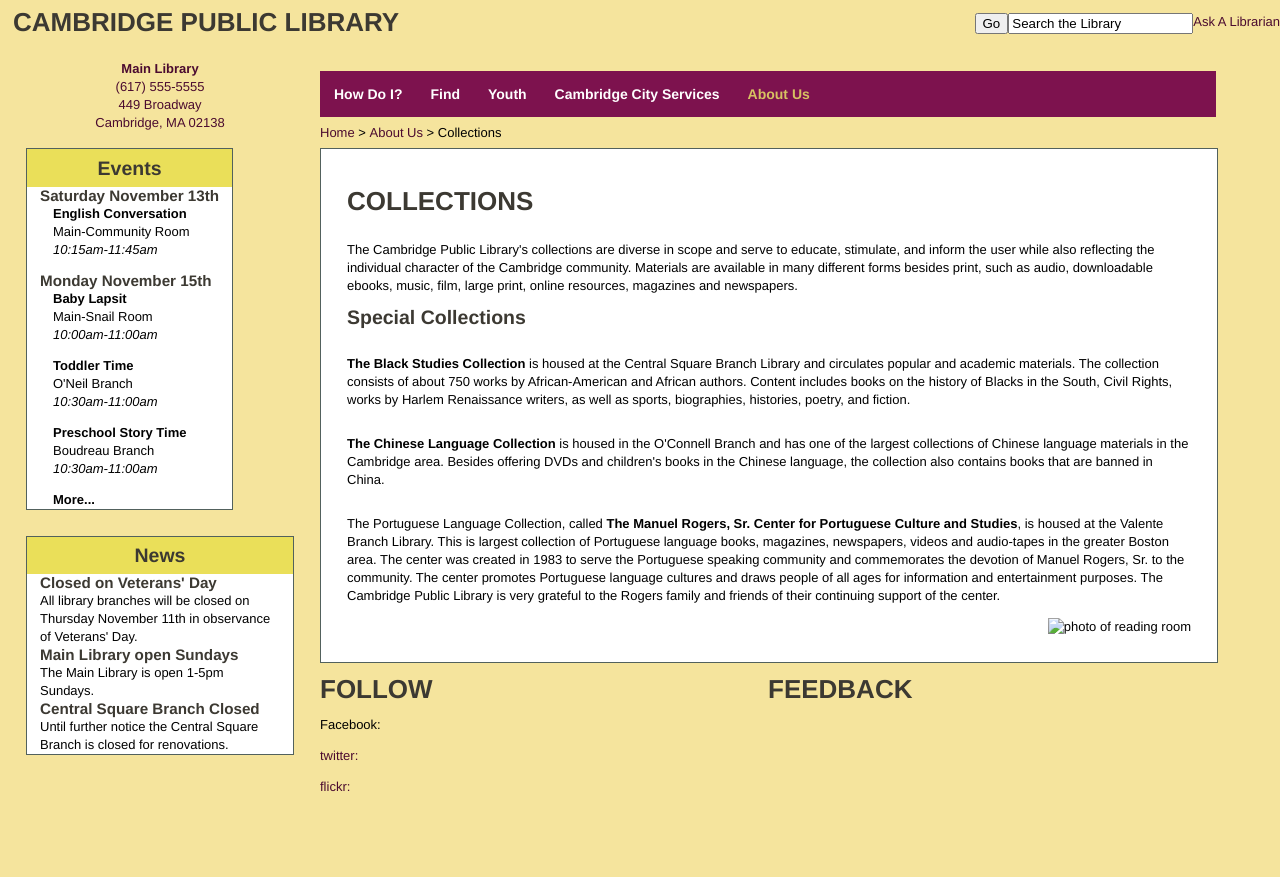
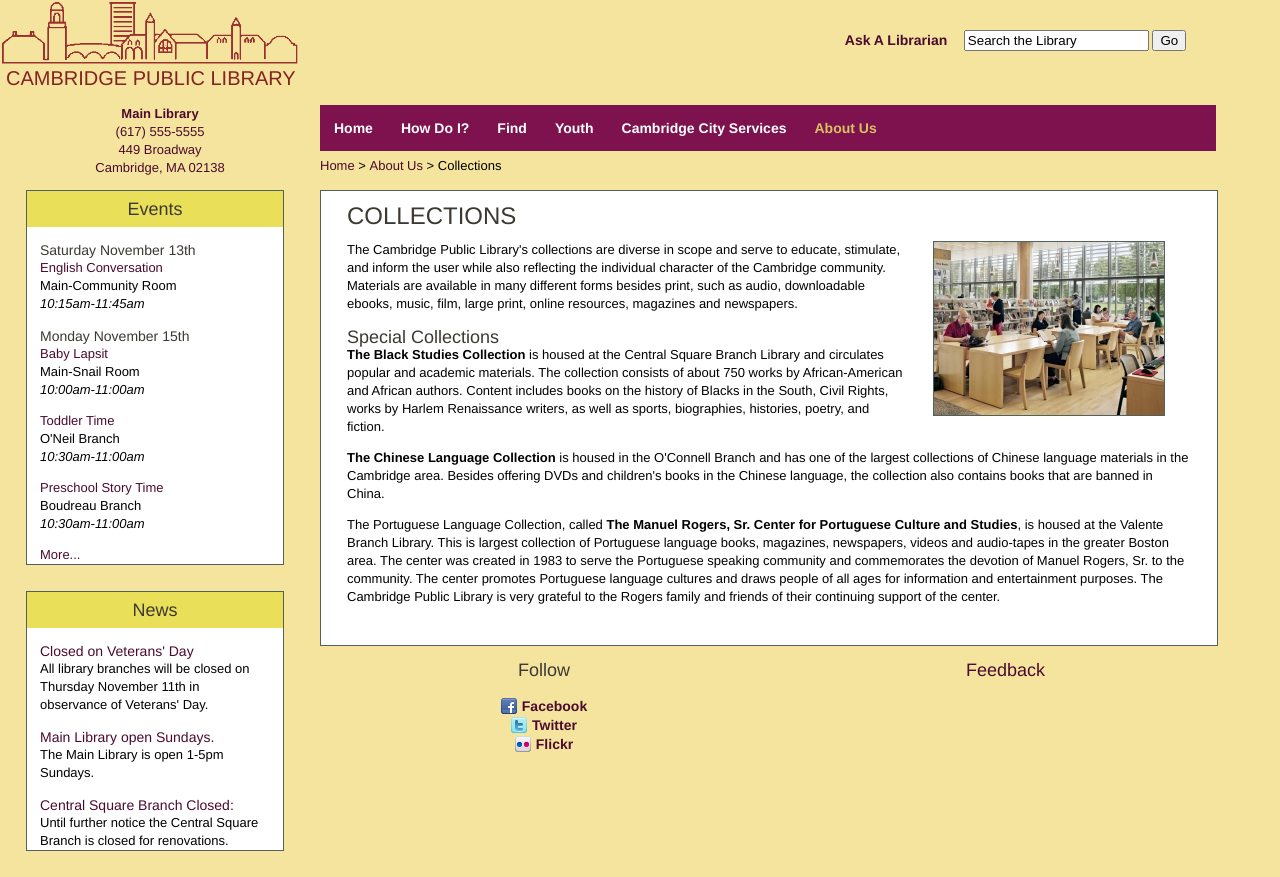
Before and after one commit to LukeGaudreau/CPL, a plain HTML site: page about-us.html in a window 1280 px wide. Before the commit the page ends 809 px from the top, so only its background shows below. Drawn offline with Linux system fonts and the light colour scheme.

Commit message:
add images

```diff
--- a/about-us.html
+++ b/about-us.html
@@ -9,6 +9,7 @@
 		<div id="header">
 		<!-- Logo Section -->
 			<div id="logo">
+				<img src="images/logo.gif" width="300" height="64" alt="Cambridge Public Library" />
 				<h1>Cambridge Public Library</h1>
 			</div>
 			<!-- End Logo Section -->
@@ -36,6 +37,7 @@
 			<!-- Main Navigation Menu -->
 			<div id="menu">
 							<ul>
+						<li class="home"><a href="#">Home</a></li>
 				    <li class="how"><a href="#">How Do I?</a></li>
 				    <li class="find"><a href="#">Find</a></li>
 				    <li class="youth"><a href="#">Youth</a></li>
@@ -63,10 +65,10 @@
 
 <ul>
   <li>
-    <h3>Saturday November 13th</h3>
+    <h4>Saturday November 13th</h4>
   <ul>
      <li>
-     <p><strong>English Conversation</strong></p>
+     <p><a href="#">English Conversation</a></p>
 			<p class="location"> Main-Community Room</p>
      <p class="time">10:15am-11:45am</p>
      </li>
@@ -74,29 +76,29 @@
   </li>
 
   <li>
-     <h3>Monday November 15th</h3>
+     <h4>Monday November 15th</h4>
   <ul>
       <li>
-      <p><strong>Baby Lapsit</strong></p>
+      <p><a href="#">Baby Lapsit</a></p>
 			<p class="location"> Main-Snail Room</p>
       <p class="time">10:00am-11:00am</p>
       </li>
 
 
       <li>
-      <p><strong>Toddler Time</strong></p>
+      <p><a href="#">Toddler Time</a></p>
 			<p class="location"> O'Neil Branch</p>
       <p class="time">10:30am-11:00am</p>
       </li>
 
       <li>
-      <p><strong>Preschool Story Time</strong></p>
+      <p><a href="#">Preschool Story Time</a></p>
 			<p class="location"> Boudreau Branch</p>
       <p class="time">10:30am-11:00am</p>
       </li>
 
       <li>
-			<p><strong>More...</strong>
+			<p><a href="#">More...</a>
 			</li>
 
   </ul>
@@ -109,15 +111,15 @@
 				<h2>News</h2>
 <ul>
   <li>
-  <h3>Closed on Veterans' Day</h3>
+  <h4><a href="#">Closed on Veterans' Day</a></h4>
     <p>All library branches will be closed on Thursday November 11th in observance of Veterans' Day.</p>
     </li>
 		<li>
-  <h3>Main Library open Sundays</h3>
+  <h4><a href="#">Main Library open Sundays.</a></h4>
   <p>The Main Library is open 1-5pm Sundays.</p>
   </li>
   <li>
-  <h3>Central Square Branch Closed</h3>
+  <h4><a href="#">Central Square Branch Closed:</a></h4>
   <p>Until further notice the Central Square Branch is closed for renovations.</p>
   </li>
 </ul>
@@ -127,26 +129,27 @@
 		</div>
 		<div id="main">
 			<!-- Content of the Page -->
-			<div class="content">
+			<div id="content">
 				<h1>Collections</h1>
+						<img class="right" src="images/collections.jpg" width="230" height="173" alt="photo of reading room"/>
 				    <p>The Cambridge Public Library's collections are diverse in scope and serve to educate, stimulate, and inform the user while also reflecting the individual character of the Cambridge community. Materials are available in many different forms besides print, such as audio, downloadable ebooks, music, film, large print, online resources, magazines and newspapers. </p>
 				    <h2>Special Collections</h2>
 				    <p> <strong>The Black Studies Collection</strong> is housed at the Central Square Branch Library and circulates popular and academic materials. The collection consists of about 750 works by African-American and African authors. Content includes books on the history of Blacks in the South, Civil Rights, works by Harlem Renaissance writers, as well as sports, biographies, histories, poetry, and fiction. </p>
 				    <p> <strong>The Chinese Language Collection</strong> is housed in the O'Connell Branch and has one of the largest collections of Chinese language materials in the Cambridge area. Besides offering DVDs and children's books in the Chinese language, the collection also contains books that are banned in China.</p>
 						<p> The Portuguese Language Collection, called <strong>The Manuel Rogers, Sr. Center for Portuguese Culture and Studies</strong>, is housed at the Valente Branch Library. This is largest collection of Portuguese language books, magazines, newspapers, videos and audio-tapes in the greater Boston area. The center was created in 1983 to serve the Portuguese speaking community and commemorates the devotion of Manuel Rogers, Sr. to the community. The center promotes Portuguese language cultures and draws people of all ages for information and entertainment purposes.  The Cambridge Public Library is very grateful to the Rogers family and friends of their continuing support of the center.</p>
-						<img class="right" src="#" alt="photo of reading room"/>
 			</div>
 			<!-- End Content -->
 		</div>
 		<!-- Footer Section -->
 		<div id="footer">
 			<div id="follow">
-			<h1>Follow</h1>
-			<p>  Facebook: <a href:"http://www.facebook.com/cambridgepl"></p>
-				twitter: <a href:"http://www.twitter.com/cambridgepl"></p> flickr: <a href:"http://www.flickr.com/cambridgepl"></p>
+			<h2>Follow</h2>
+			<p id="facebook"><a href="http://www.facebook.com/cambridgepl">Facebook</a></p>
+			<p id="twitter"><a href="http://www.twitter.com/cambridgepl">Twitter</a></p>
+			<p id="flickr"><a href="http://www.flickr.com/cambridgepl">Flickr</a></p>
 			</div>
 			<div id="feedback">
-				<h1>Feedback</h1>
+				<h2><a href="#">Feedback</a></h2>
 			</div>
 		</div>
 		<!-- End Footer -->
--- a/css/style.css
+++ b/css/style.css
@@ -8,13 +8,18 @@ div {
 #header, #nav{
   width: 100%;
 }
-#logo, #functional, #feedback, #follow {
+#functional {
+	width: 33%;
+}
+#logo {
+	width: 66%;
+}
+#feedback, #follow {
   width: 50%;
 }
 #location, #sidebar {
   width: 25%;
 }
-
 #menu, #main, #breadcrumbs, #footer {
 	width: 70%;
 }
@@ -22,6 +27,9 @@ div {
 /* Colors */
 body {
 	background: #f5e49D;
+}
+#logo h1 {
+  color: #852223;
 }
 a {
   color: #4B0B2F;
@@ -36,46 +44,8 @@ h1, h2, h3, h4, h5, h6 {
 #menu {
 	background: #7D124E;
 }
-#main, #news, #events {
-	background-color: #FFF;
-	border: 1px solid #52615D;
-}
-#sidebar h2 {
-	background: #EADF59;
-}
-/* Typography */
-body {
-	font: normal 13px/18px Helvetica, Arial, sans-serif;
-}
-h1 { text-transform: uppercase; }
-/* Logo Layout */
-#logo h1 {
-	margin: 0;
-	padding: 0.5em;
-}
-/* Functional Links Layout */
-#functional p {
-	display: inline;
-	float: right;
-}
-/* Location and Navigation Layout */
-#location, #menu {
-	text-align: center;
-}
-#menu {
-	margin-top: 24px;
-}
-#menu li{display: inline}
-#menu ul {margin: 0; padding: 0; }
-#menu a {
-	display: block;
-	float: left;
-	padding: 1em;
-	font-size: 14px;
-	font-weight: bold;
-}
 #menu a:link, #menu a:visited {
-  color: white;
+  color: #FFF;
   text-decoration: none;
 }
 #menu a:hover {background-color:#4B0B2F;
@@ -90,6 +60,77 @@ h1 { text-transform: uppercase; }
 #youth #menu li.youth a:visited {color:#D7C162;}
 #city #menu li.city a:visited {color:#D7C162;}
 #about #menu li.about a:visited {color:#D7C162;}
+
+#main, #news, #events, #content img {
+	background-color: #FFF;
+	border: 1px solid #52615D;
+}
+#sidebar h2 {
+	background: #EADF59;
+}
+/* Typography */
+body {
+	font: normal 13px/18px Helvetica, Arial, sans-serif;
+}
+h2, h3, h4, h5, h6 {
+	margin-bottom: 0;
+	font-weight: normal
+}
+h1 {
+	text-transform: uppercase;
+	font-weight: normal;
+	font-size: 24px;
+}
+h2 {
+	font-size: 18px;
+}
+h3 {
+	font-size: 16px;
+}
+h4 {
+	font-size: 14px;
+}
+h5 {
+	font-size: 13px;
+	text-transform: uppercase;
+}
+p {
+	margin-top: 0;
+}
+#menu a, #functional a, #footer p a {
+	font-size: 14px;
+	font-weight: bold;
+}
+/* Logo Layout */
+#logo h1 {
+	margin: 0;
+	padding-left: .3em;
+	font-size: 20px;
+}
+/* Functional Links Layout */
+#functional p, #functional form {
+	display: inline;
+}
+#functional {
+	padding: 2.3em 0 2.3em 0;
+}
+#functional form {
+	padding-left: 1em;
+}
+/* Location and Navigation Layout */
+#location, #menu {
+	text-align: center;
+}
+#nav {
+	margin-top: 1.384em;
+}
+#menu li{display: inline}
+#menu ul {margin: 0; padding: 0; }
+#menu a {
+	display: block;
+	float: left;
+	padding: 1em;
+}
 /* Breadcrumbs Layout */
 #breadcrumbs ul {
 	margin: 0;
@@ -109,12 +150,18 @@ h1 { text-transform: uppercase; }
 	margin: 0;
 	padding: 0 1em 0 1em;
 }
+#sidebar ul li ul {
+	padding-left: 0;
+}
 #sidebar li {
 	list-style-type: none;
 	margin: 0;
 }
-#sidebar li h3, #sidebar li p {
+#sidebar li h4, #sidebar li p {
 	margin: 0;
+}
+#sidebar li h4 {
+	margin-top: 1em;
 }
 #sidebar li p.time {
 	margin-bottom: 1em;
@@ -122,16 +169,38 @@ h1 { text-transform: uppercase; }
 }
 #events, #news {
 	margin: 0 2em 2em 2em;
+	width: 80%;
 }
 /* Main Content Layout */
-.content {
-	padding: 2em;
+#content {
+	padding: 0 2em 2em 2em;
+}
+#content img {
+	margin: 0 2em 2em 2em;
 }
 .right {
 	float: right;
 }
-#main p {
-	float: left;
-}
 
 /* Footer Layout */
+#footer h2 {
+	margin-bottom: 1em;
+}
+#footer {
+	text-align: center;
+}
+#footer a {
+	padding-left: 1.5em;
+}
+#footer p {
+	margin: 0;
+}
+#facebook a {
+	background: url("../images/facebook_16.png") no-repeat top left;
+}
+#twitter a {
+	background: url("../images/twitter_16.png") no-repeat top left;
+}
+#flickr a {
+	background: url("../images/flickr_16.png") no-repeat top left;
+}
```
Also changed, not shown: images/collections.jpg (added), images/facebook_16.png (added), images/flickr_16.png (added), images/logo.gif (added), images/twitter_16.png (added).
